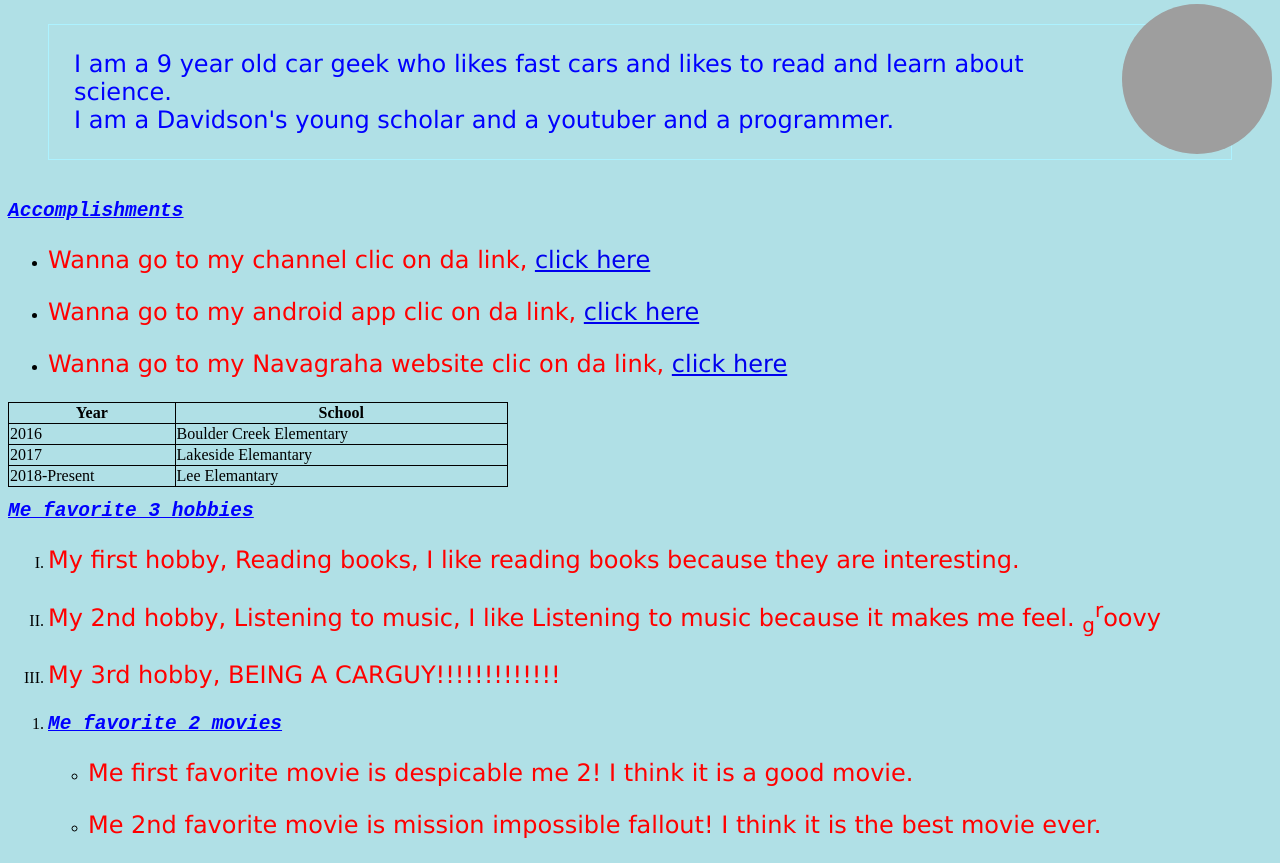
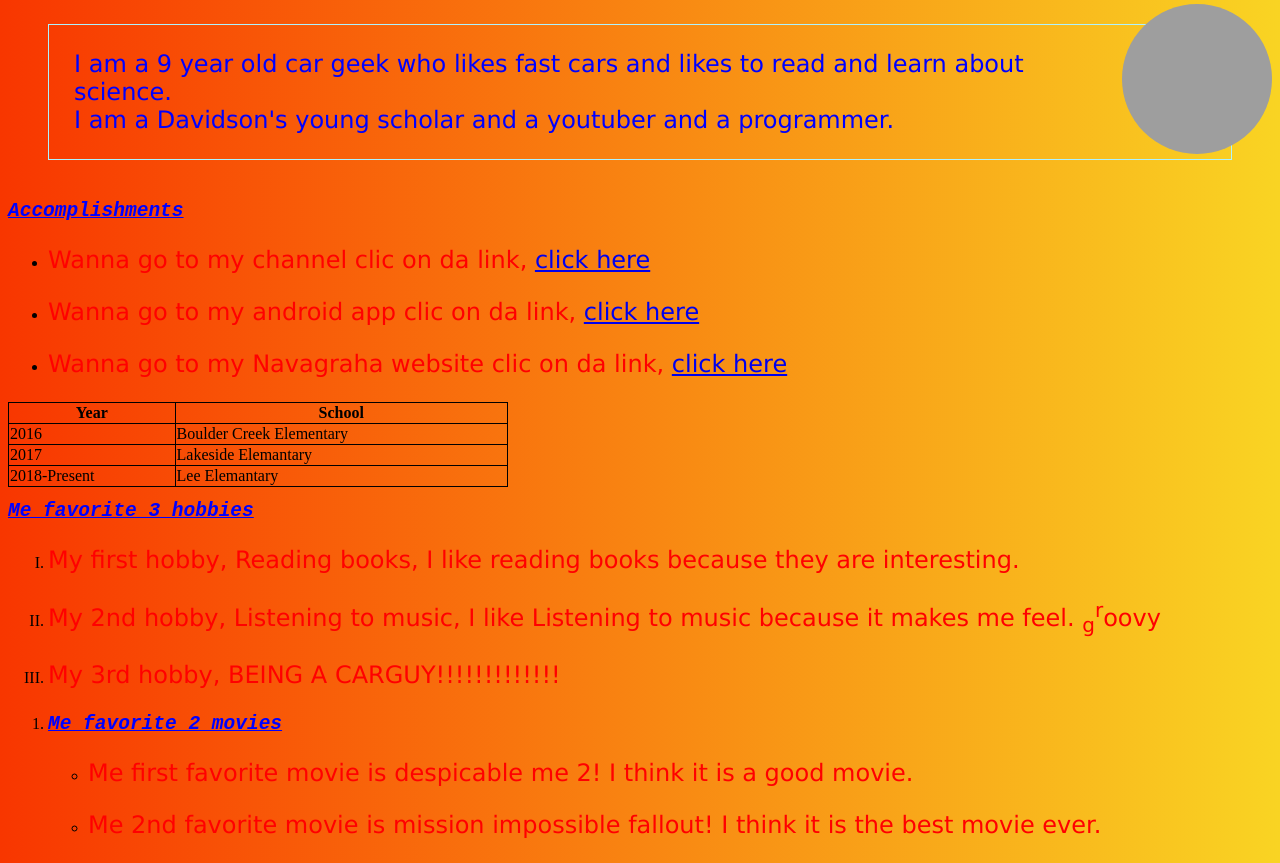
Before and after one commit to nbanda25/NikWebsite, a plain HTML site: page index.html in a window 1280 px wide. Shown: the part 71-934 px from the top of the page. Drawn offline with Linux system fonts and the light colour scheme; grey boxes are pictures that could not be loaded.

Commit message:
Update style.css

```diff
--- a/style.css
+++ b/style.css
@@ -1,6 +1,6 @@
 body
  {
-     background-color: #f0f8ff;
+     background-image: linear-gradient(to right, #f83600 0%, #f9d423 100%);
 }
 h1
 {
```
